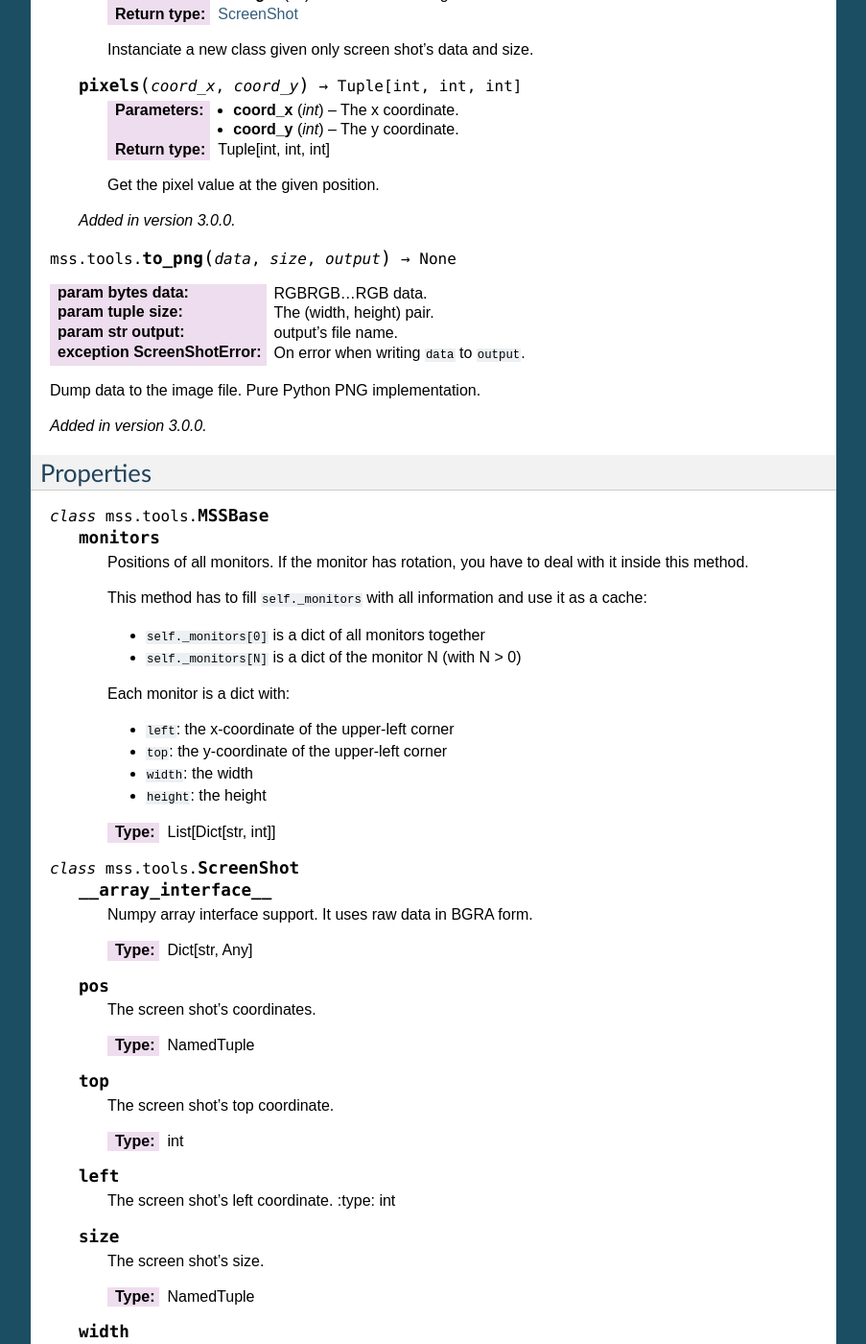
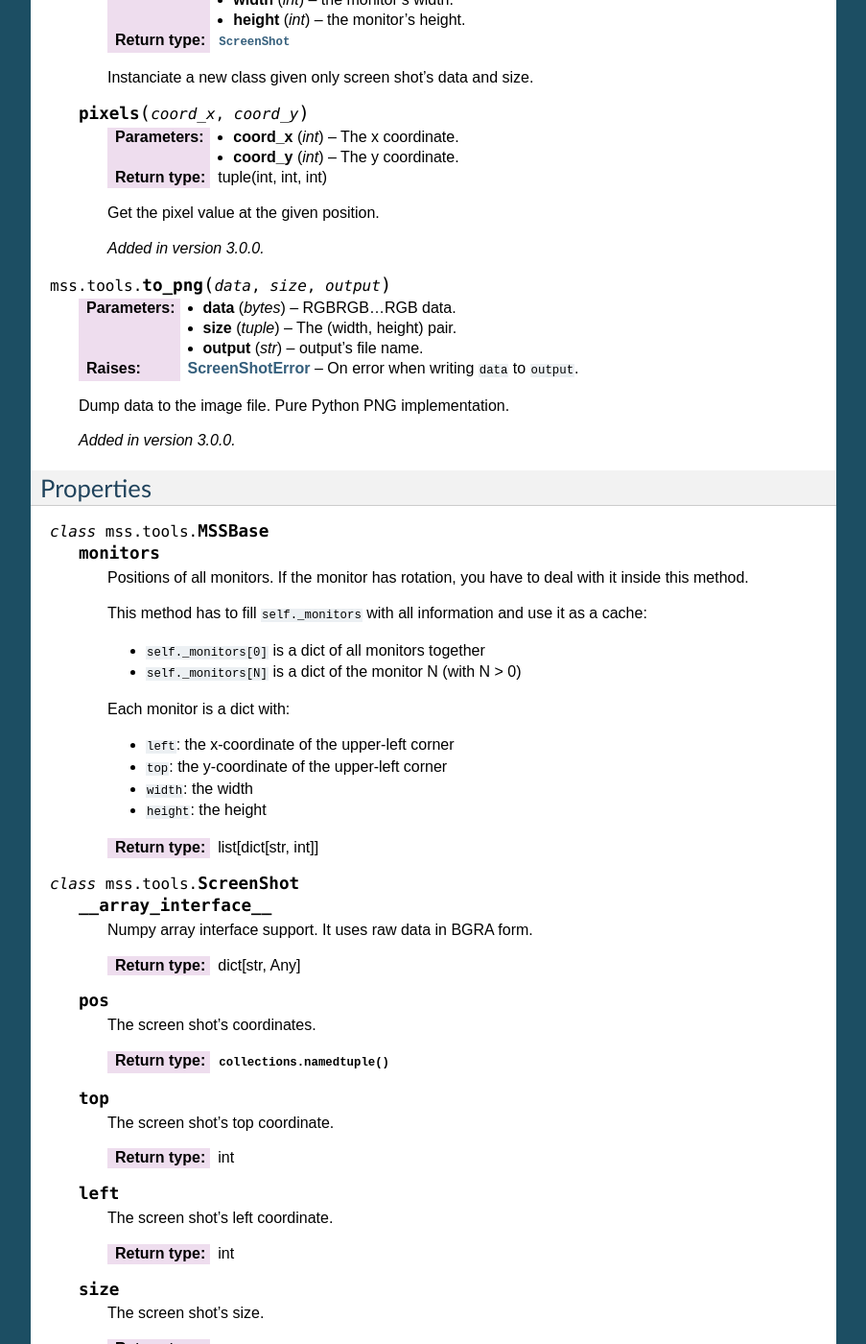
Before and after one commit to BoboTiG/python-mss, a Sphinx documentation site: the page built from docs/source/api.rst, in a window 1280 px wide and 1400 px high, scrolled down 1580 px. Shown: the whole window at 96% size, without its empty margins (198-1101 px from the left). Built offline with Sphinx 7.4.7, drawn with Linux system fonts in a browser that asks for light colours; some of the changed text lies outside the part shown.

```diff
--- a/README.rst
+++ b/README.rst
@@ -25,7 +25,7 @@ An ultra fast cross-platform multiple screenshots module in pure python using ct
 - integrate well with Numpy and OpenCV;
 - it could be easily embedded into games and other softwares which require fast and plateforme optimized methods to grab screenshots;
 - get the `source code on GitHub <https://github.com/BoboTiG/python-mss>`_;
-- learn with a `bunch of examples <https://python-mss.readthedocs.io/en/dev/examples.html>`_;
+- learn with a `bunch of examples <https://python-mss.readthedocs.io/en/latest/examples.html>`_;
 - you can `report a bug <https://github.com/BoboTiG/python-mss/issues>`_;
 - need some help? Use the tag *python-mss* on `StackOverflow <https://stackoverflow.com/questions/tagged/python-mss>`_;
 - and there is a `complete, and beautiful, documentation <https://python-mss.readthedocs.io>`_ :)
--- a/docs/source/api.rst
+++ b/docs/source/api.rst
@@ -12,18 +12,19 @@ GNU/Linux
 
 .. class:: MSS
 
-    .. method:: __init__(display=None)
+    .. method:: __init__([display=None])
 
-        :param: str display: display to use.
+        :type display: str or None
+        :param display: The display to use.
 
         GNU/Linux initializations.
 
-    .. method:: grab(monitor) -> ScreenShot
+    .. method:: grab(monitor)
 
-        :exception ScreenShotError: When color depth is not 32 (rare).
-        :rtype: ScreenShot
+        :rtype: :class:`mss.base.ScreenShot`
+        :raises ScreenShotError: When color depth is not 32 (rare).
 
-        See :attr:`mss.base.MSSBase.grab` for details.
+        See :meth:`mss.base.MSSBase.grab()` for details.
 
 
 Methods
@@ -35,11 +36,11 @@ Methods
 
     The parent's class for every OS implementation.
 
-    .. method:: grab(monitor) -> ScreenShot
+    .. method:: grab(monitor)
 
         :param dict monitor: monitor's information.
-        :exception NotImplementedError: Subclasses need to implement this.
-        :rtype: ScreenShot
+        :rtype: :class:`ScreenShot`
+        :raises NotImplementedError: Subclasses need to implement this.
 
         Retrieve screen pixels for a given monitor.
 
@@ -85,34 +88,34 @@ Methods
         A better name would have been *Image*, but to prevent collisions
         with ``PIL.Image``, it has been decided to use *ScreenShot*.
 
-    .. classmethod:: from_size(cls, data, width, height) -> ScreenShot
+    .. classmethod:: from_size(cls, data, width, height)
 
         :param bytearray data: raw BGRA pixels retrieved by ctype
                                OS independent implementations.
         :param int width: the monitor's width.
         :param int height: the monitor's height.
-        :rtype: ScreenShot
+        :rtype: :class:`ScreenShot`
 
         Instanciate a new class given only screen shot's data and size.
 
-    .. method:: pixels(coord_x, coord_y) -> Tuple[int, int, int]
+    .. method:: pixels(coord_x, coord_y)
 
         :param int coord_x: The x coordinate.
         :param int coord_y: The y coordinate.
-        :rtype: Tuple[int, int, int]
+        :rtype: tuple(int, int, int)
 
         Get the pixel value at the given position.
 
-    .. versionadded:: 3.0.0
+        .. versionadded:: 3.0.0
 
 .. module:: mss.tools
 
-    .. method:: to_png(data, size, output) -> None
+.. method:: to_png(data, size, output)
 
     :param bytes data: RGBRGB...RGB data.
     :param tuple size: The (width, height) pair.
     :param str output: output's file name.
-    :exception ScreenShotError: On error when writing ``data`` to ``output``.
+    :raises ScreenShotError: On error when writing ``data`` to ``output``.
 
     Dump data to the image file. Pure Python PNG implementation.
 
@@ -143,7 +146,7 @@ Properties
         - ``width``: the width
         - ``height``: the height
 
-        :type:  List[Dict[str, int]]
+        :rtype:  list[dict[str, int]]
 
 .. class:: ScreenShot
 
@@ -151,54 +154,55 @@ Properties
 
         Numpy array interface support. It uses raw data in BGRA form.
 
-        :type: Dict[str, Any]
+        :rtype: dict[str, Any]
 
     .. attribute:: pos
 
         The screen shot's coordinates.
 
-        :type: NamedTuple
+        :rtype: :py:func:`collections.namedtuple()`
 
     .. attribute:: top
 
         The screen shot's top coordinate.
 
-        :type: int
+        :rtype: int
 
     .. attribute:: left
 
         The screen shot's left coordinate.
-        :type: int
+
+        :rtype: int
 
     .. attribute:: size
 
         The screen shot's size.
 
-        :type: NamedTuple
+        :rtype: :py:func:`collections.namedtuple()`
 
     .. attribute:: width
 
         The screen shot's width.
 
-        :type: int
+        :rtype: int
 
     .. attribute:: height
 
         The screen shot's height.
 
-        :type: int
+        :rtype: int
 
     .. attribute:: pixels
 
         List of RGB tuples.
 
-        :type: List[Tuple[int, int, int]]
+        :rtype: list[tuple(int, int, int)]
 
     .. attribute:: rgb
 
         Computed RGB values from the BGRA raw pixels.
 
-        :type: bytes
+        :rtype: bytes
 
     .. versionadded:: 3.0.0
 
--- a/docs/source/conf.py
+++ b/docs/source/conf.py
@@ -59,7 +59,7 @@ author = 'Tiger-222'
 # built documents.
 #
 # The short X.Y version.
-version = '3.1.1'
+version = '3.1.2'
 # The full version, including alpha/beta/rc tags.
 release = 'latest'
 
--- a/mss/__init__.py
+++ b/mss/__init__.py
@@ -13,7 +13,7 @@ If that URL should fail, try contacting the author.
 from .exception import ScreenShotError
 from .factory import mss
 
-__version__ = '3.1.1'
+__version__ = '3.1.2'
 __author__ = "Mickaël 'Tiger-222' Schoentgen"
 __copyright__ = """
     Copyright (c) 2013-2017, Mickaël 'Tiger-222' Schoentgen
```
Also changed, not shown: other parts of docs/source/api.rst (+11 -7 lines), docs/source/developers.rst (+3 -6 lines), .travis.yml, 1 other file.
